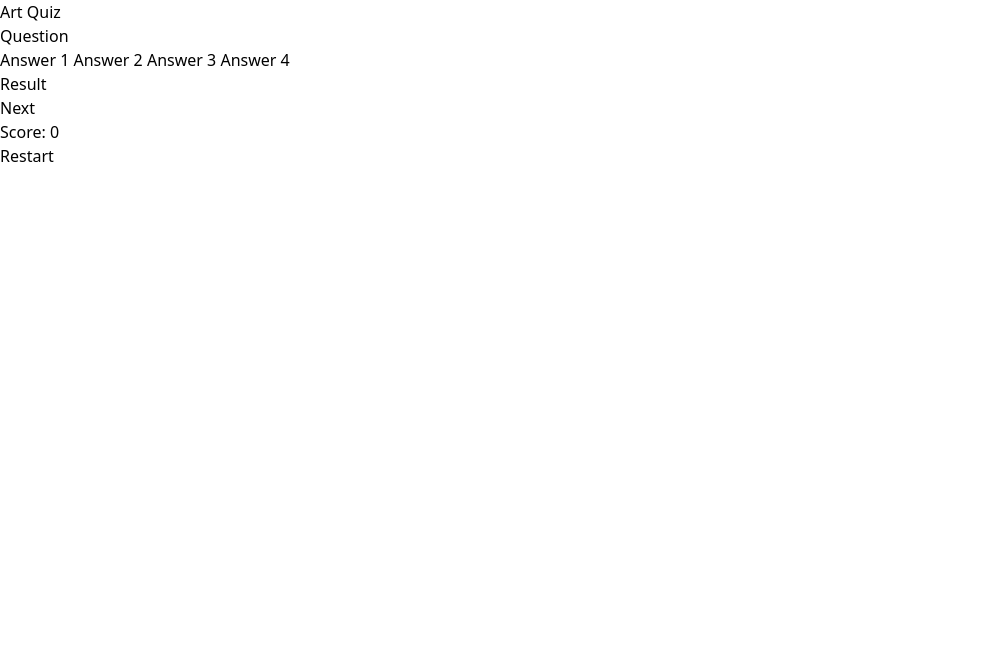
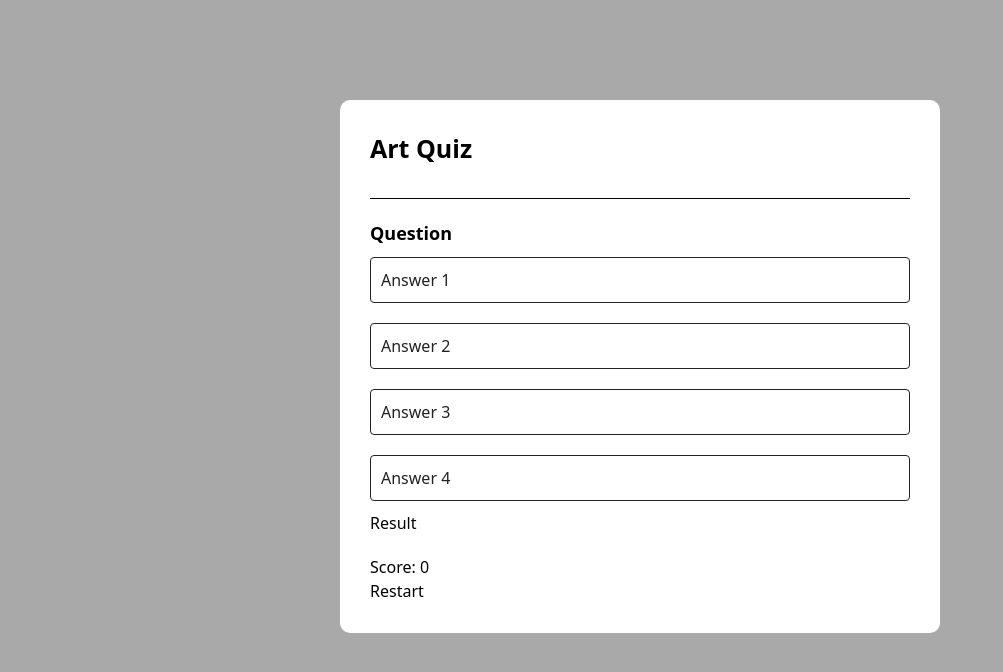
Before and after one commit to sachika13125/art-quest, a plain HTML site: page index.html in a window 1280 px wide. Shown: the whole page, without its empty margins (0-1003 px from the left). Drawn offline with nearby package versions, Linux system fonts and the light colour scheme; no server answers.

Commit message:
add style with tailwind

```diff
--- a/index.html
+++ b/index.html
@@ -11,18 +11,18 @@
     </head>
 
     <body>
-        <div class="app">
+        <div class="app w-5/6">
             <h1>Art Quiz</h1>
             <div class="quiz">
-                <h2 id="question">Question</h2>
+                <h2 id="question" class="text-lg font-semibold">Question</h2>
                 <div id="answer">
-                    <button class="answer-btn">Answer 1</button>
-                    <button class="answer-btn">Answer 2</button>
-                    <button class="answer-btn">Answer 3</button>
-                    <button class="answer-btn">Answer 4</button>
+                    <button class="answer-btn w-full p-2.5 font-medium">Answer 1</button>
+                    <button class="answer-btn w-full p-2.5 font-medium">Answer 2</button>
+                    <button class="answer-btn w-full p-2.5 font-medium">Answer 3</button>
+                    <button class="answer-btn w-full p-2.5 font-medium">Answer 4</button>
                 </div>
                 <div id="result">Result</div>
-                <button id="next-btn">Next</button>
+                <button id="next-btn" class="p-2.5 font-medium">Next</button>
             </div>
             <div id="score">Score: <span id="score-value">0</span></div>
             <button id="restart-btn">Restart</button>
--- a/style.css
+++ b/style.css
@@ -0,0 +1,60 @@
+* {
+    margin: 0;
+    padding: 0;
+    box-sizing: border-box;
+}
+
+body {
+    background-color: darkgrey;
+}
+
+.app {
+    background-color: #fff;
+    max-width: 600px;
+    margin: 100px auto 0;
+    border-radius: 10px;
+    padding: 30px;
+}
+
+.app h1 {
+    font-size: 25px;
+    color: black;
+    font-weight: 600;
+    border-bottom: 1px solid black;
+    padding-bottom: 30px;
+}
+
+.quiz {
+    padding: 20px 0;
+}
+
+.quiz h2 {
+    color: black;
+}
+
+.answer-btn {
+    background: #fff;
+    color: #222;
+    border: 1px solid #222;
+    margin: 10px 0;
+    text-align: left;
+    border-radius: 4px;
+    cursor: pointer;
+    transition: all 0.3s;
+}
+
+.answer-btn:hover {
+    background: #222;
+    color: #fff;
+}
+
+#next-btn {
+    display: none;
+    background: #001e4d;
+    color: #fff;
+    width: 150px;
+    border: 0;
+    margin: 20px auto 0;
+    border-radius: 4px;
+    cursor: pointer;
+}
```
